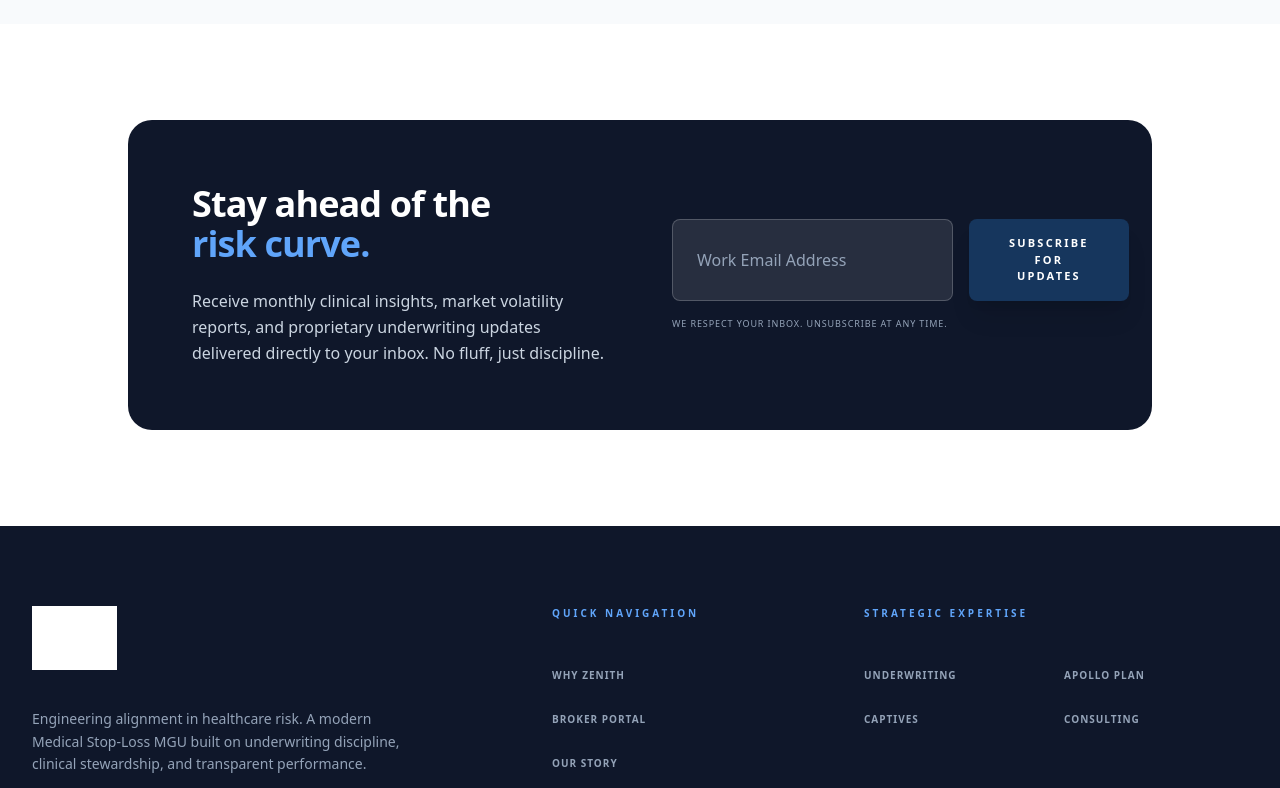
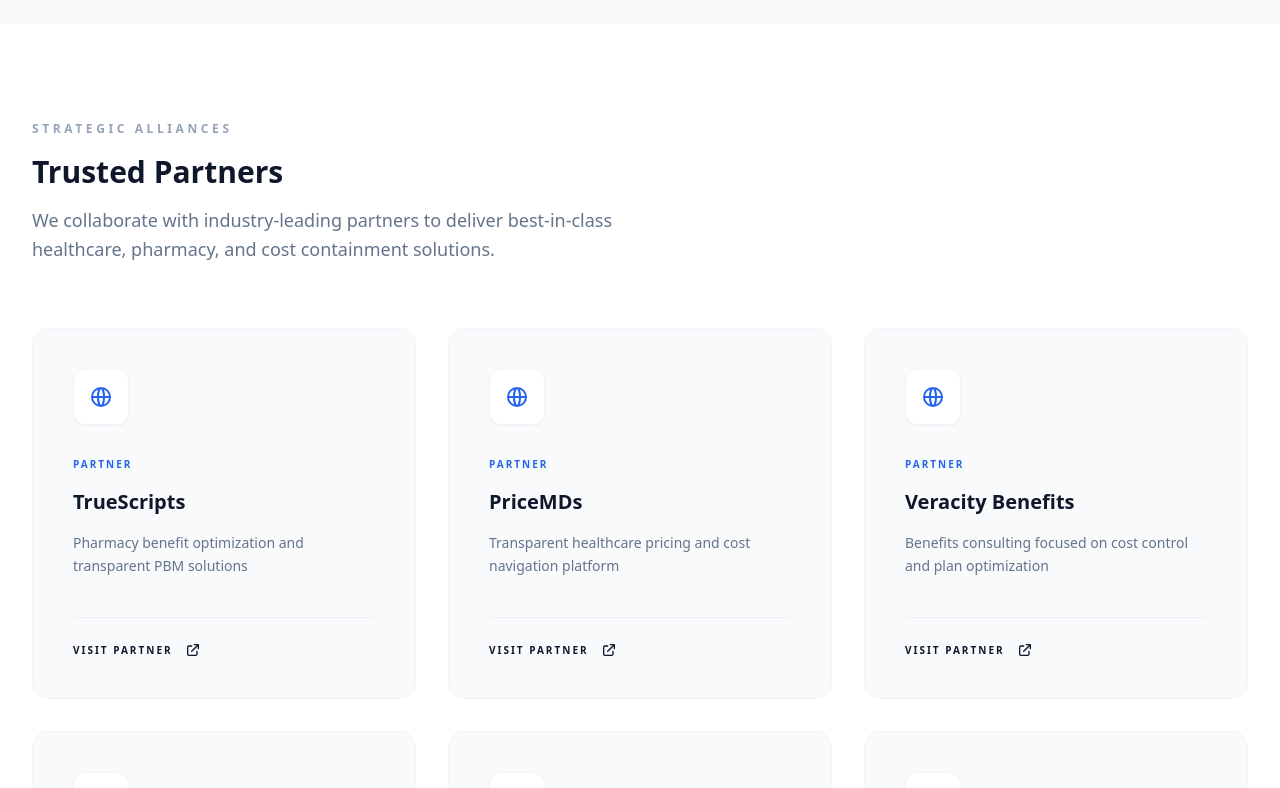
Before and after one commit to bjscha03/Zenith, a React (Vite) app: page /#/resources in a window 1280 px wide. Shown: the part 2120-2908 px from the top of the page. Built offline with nearby package versions, Linux system fonts and the light colour scheme; grey boxes are pictures that could not be loaded.

Commit message:
Add Trusted Partners section to Resources page
Agent-Logs-Url: https://github.com/bjscha03/Zenith/sessions/baba8885-06ff-4e79-bf93-3313af8dc390

Co-authored-by: bjscha03 <141862943+bjscha03@users.noreply.github.com>

```diff
--- a/pages/Resources.tsx
+++ b/pages/Resources.tsx
@@ -190,6 +190,82 @@ const Resources: React.FC = () => {
         </div>
       </section>
 
+      {/* Trusted Partners Section */}
+      <section className="py-24 bg-white">
+        <div className="max-w-7xl mx-auto px-4 sm:px-6 lg:px-8">
+          <div className="mb-16">
+            <h2 className="text-[12px] font-black text-slate-400 uppercase tracking-[0.3em] mb-4">Strategic Alliances</h2>
+            <h3 className="text-3xl font-bold text-zenith-navy">Trusted Partners</h3>
+            <p className="text-slate-500 text-lg leading-relaxed font-light mt-4 max-w-2xl">
+              We collaborate with industry-leading partners to deliver best-in-class healthcare, pharmacy, and cost containment solutions.
+            </p>
+          </div>
+
+          <div className="grid md:grid-cols-2 lg:grid-cols-3 gap-8">
+            {[
+              {
+                name: 'TrueScripts',
+                desc: 'Pharmacy benefit optimization and transparent PBM solutions',
+                url: 'https://www.truescripts.com/',
+              },
+              {
+                name: 'PriceMDs',
+                desc: 'Transparent healthcare pricing and cost navigation platform',
+                url: 'https://pricemds.com/',
+              },
+              {
+                name: 'Veracity Benefits',
+                desc: 'Benefits consulting focused on cost control and plan optimization',
+                url: 'https://www.veracity-benefits.com/',
+              },
+              {
+                name: 'Direct Care Alliance',
+                desc: 'Network advancing direct primary care models nationwide',
+                url: 'https://directcarealliance.com/',
+              },
+              {
+                name: 'Connect Benefit',
+                desc: 'Healthcare cost containment and member advocacy solutions',
+                url: 'https://www.connectbenefit.com/',
+              },
+              {
+                name: 'Kerix',
+                desc: 'Healthcare navigation and savings optimization platform',
+                url: 'https://www.kerix.com/',
+              },
+            ].map((partner) => (
+              <a
+                key={partner.name}
+                href={partner.url}
+                target="_blank"
+                rel="noopener noreferrer"
+                aria-label={`Visit ${partner.name} website`}
+                className="group p-10 bg-slate-50 border border-slate-100 rounded-2xl hover:bg-white hover:shadow-2xl hover:border-blue-200 transition-all duration-500 flex flex-col h-full no-underline"
+              >
+                <div className="w-14 h-14 bg-white rounded-xl shadow-sm border border-slate-100 flex items-center justify-center mb-8 text-blue-600 group-hover:scale-110 transition-transform duration-300">
+                  <svg className="w-6 h-6" fill="none" stroke="currentColor" viewBox="0 0 24 24">
+                    <path strokeLinecap="round" strokeLinejoin="round" strokeWidth={2} d="M21 12a9 9 0 01-9 9m9-9a9 9 0 00-9-9m9 9H3m9 9a9 9 0 01-9-9m9 9c1.657 0 3-4.03 3-9s-1.343-9-3-9m0 18c-1.657 0-3-4.03-3-9s1.343-9 3-9m-9 9a9 9 0 019-9" />
+                  </svg>
+                </div>
+                <span className="text-[10px] font-black text-blue-600 uppercase tracking-[0.2em] mb-4 block">Partner</span>
+                <h4 className="text-xl font-bold text-zenith-navy mb-4 leading-snug group-hover:text-blue-600 transition-colors">{partner.name}</h4>
+                <p className="text-slate-500 text-sm leading-relaxed font-light mb-10 flex-grow">
+                  {partner.desc}
+                </p>
+                <div className="pt-6 border-t border-slate-200/50">
+                  <span className="flex items-center text-[10px] font-black uppercase tracking-[0.2em] text-zenith-navy group-hover:text-blue-600 transition-colors">
+                    Visit Partner
+                    <svg className="ml-3 w-4 h-4 group-hover:translate-x-1 transition-transform" fill="none" stroke="currentColor" viewBox="0 0 24 24">
+                      <path strokeLinecap="round" strokeLinejoin="round" strokeWidth={2} d="M10 6H6a2 2 0 00-2 2v10a2 2 0 002 2h10a2 2 0 002-2v-4M14 4h6m0 0v6m0-6L10 14" />
+                    </svg>
+                  </span>
+                </div>
+              </a>
+            ))}
+          </div>
+        </div>
+      </section>
+
       {/* Subscription Section */}
       <section className="py-24 bg-white relative overflow-hidden">
         <div className="max-w-7xl mx-auto px-4 sm:px-6 lg:px-8 relative z-10">
```
Also changed, not shown: 1 other file (tests, documents, lock files or other folders).
